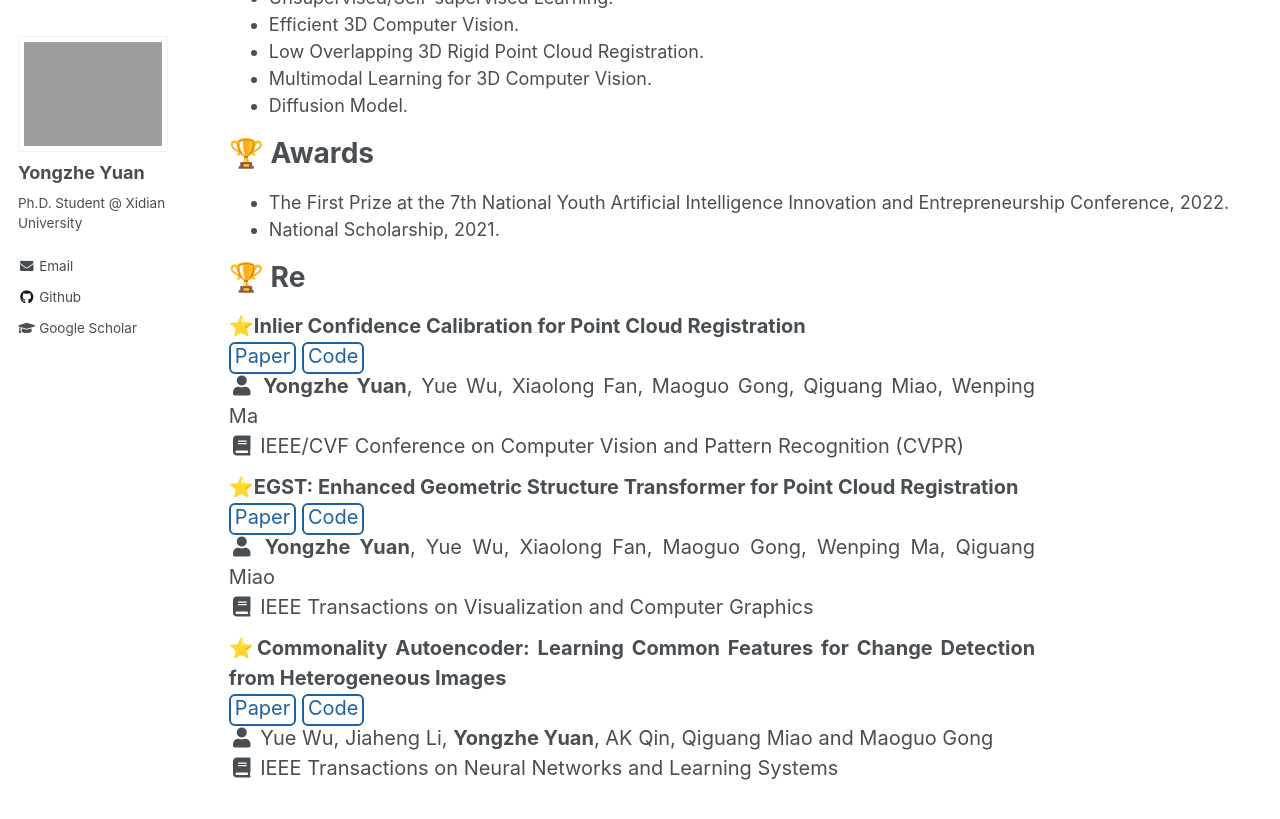
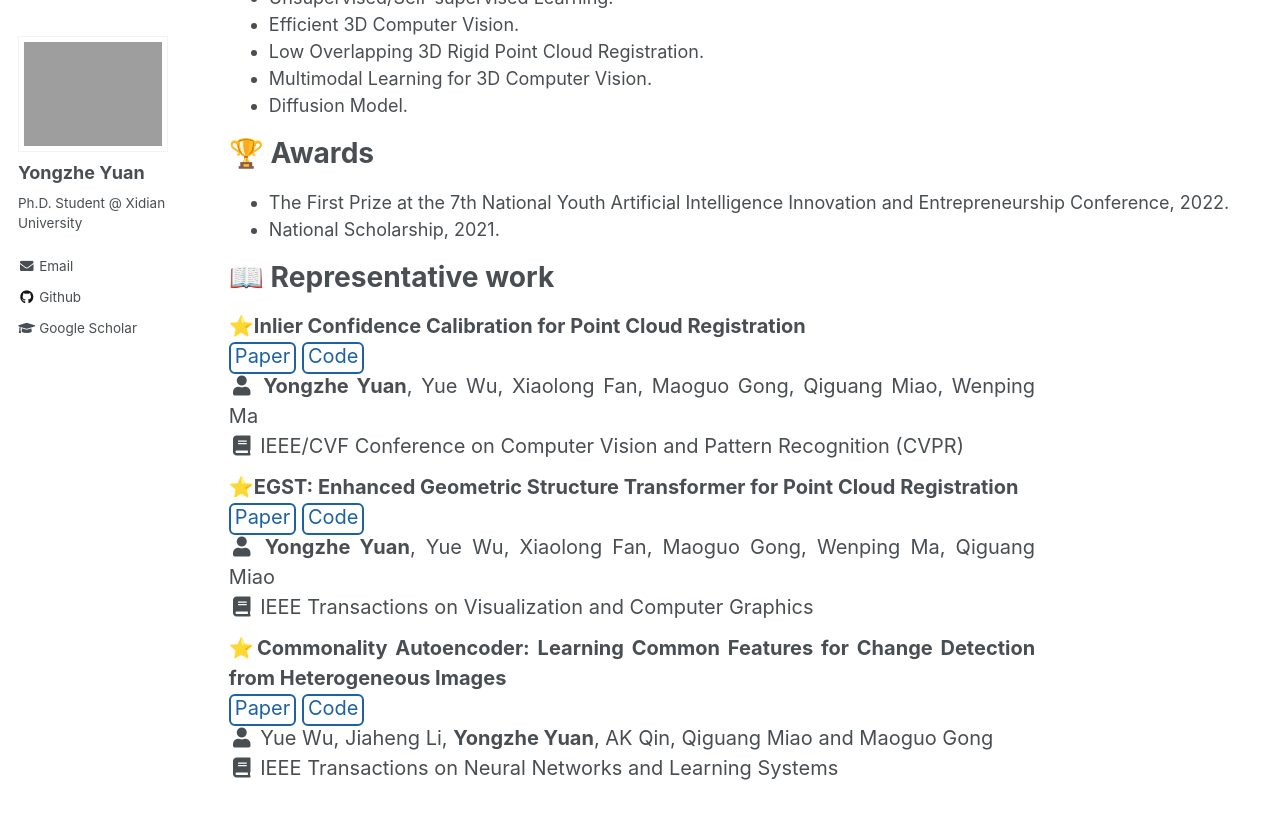
Before and after one commit to YYZMARS/YYZMARS.github.io, a Jekyll site: the page built from _pages/home.md, in a window 1280 px wide and 900 px high, scrolled down 359 px. Shown: the top 819 px of the window. Built offline with Jekyll 4.4.1, drawn with Linux system fonts in a browser that asks for light colours; a script that is not in the unit is left out.

Commit message:
Update home.md

```diff
--- a/_pages/home.md
+++ b/_pages/home.md
@@ -23,10 +23,10 @@ I am currently pursuing the Ph.D degree advised by [A/Prof. Yue Wu](https://web.
 - The First Prize at the 7th National Youth Artificial Intelligence Innovation and Entrepreneurship Conference, 2022.
 - National Scholarship, 2021.
 
-<h1>🏆 Re</h1>
-{% for post in site.publications reversed %}
-  {% include archive-single-pub2.html %}
-{% endfor %}
+<h1>📖 Representative work</h1>
+  {% for post in site.publications reversed %}
+    {% include archive-single-pub2.html %}
+  {% endfor %}
 
 <br>
 <br>
```
